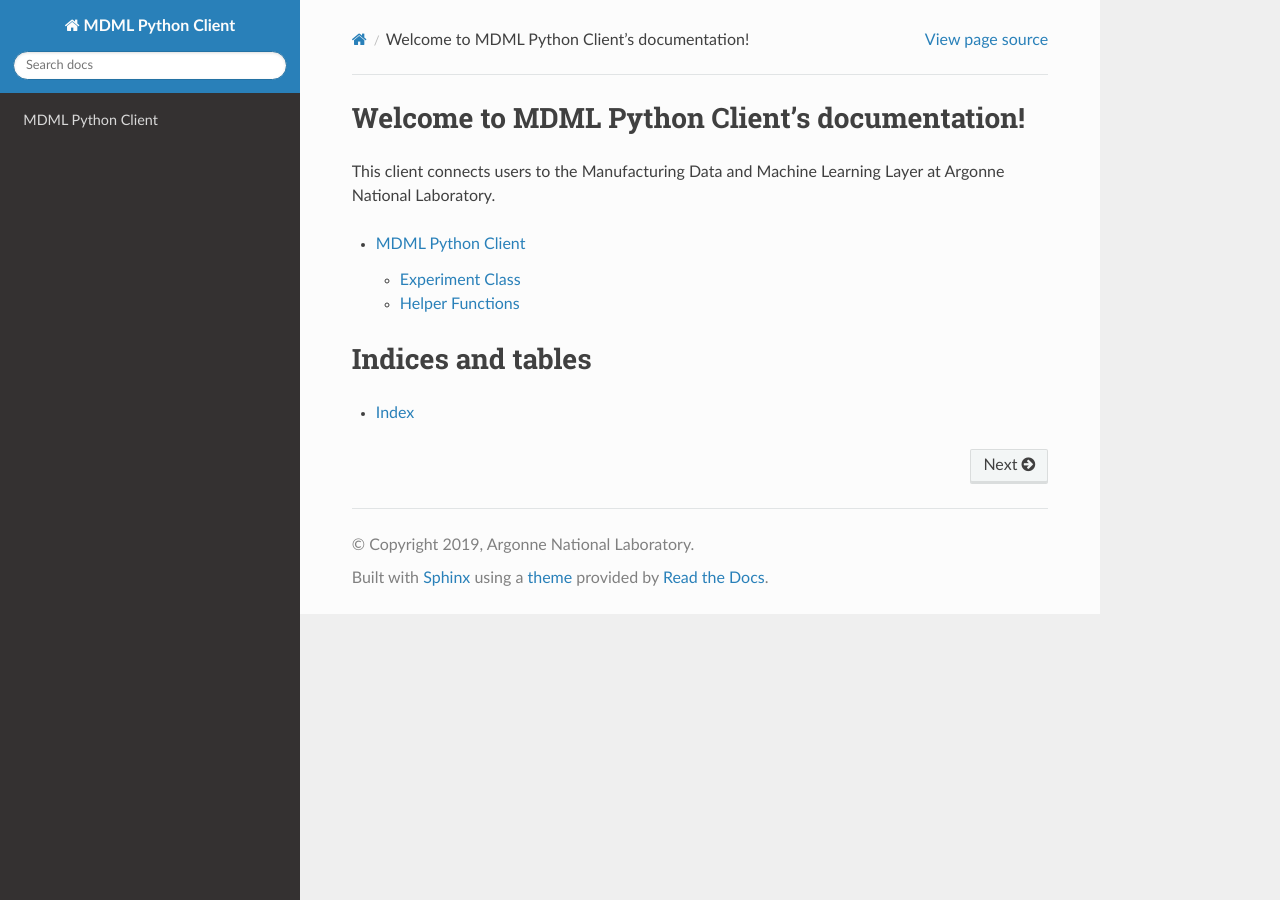
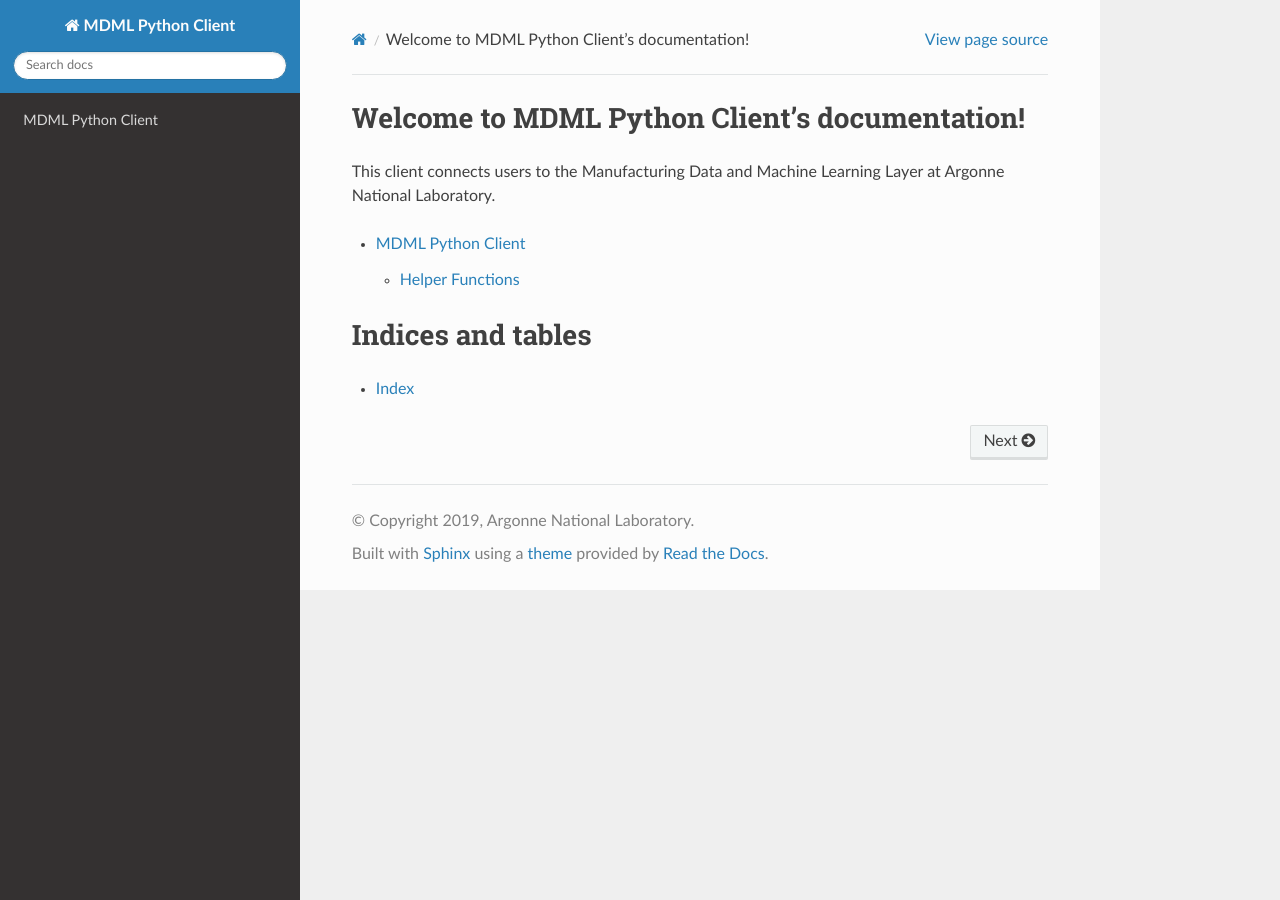
Before and after one commit to anl-mdml/MDML_Client, a Sphinx documentation site: the page built from docs/index.rst, in a window 1280 px wide. Built offline with Sphinx 7.4.7 and the Read the Docs theme 2.0.0, drawn with Linux system fonts in a browser that asks for light colours.

Commit message:
Update client.rst

```diff
--- a/docs/client.rst
+++ b/docs/client.rst
@@ -1,10 +1,7 @@
 MDML Python Client
 ==================
 
-Experiment Class
-----------------
-
-.. autoclass:: mdml_client.experiment
+.. autofunction:: mdml_client.start_experiment
    :members:
 
 
```
